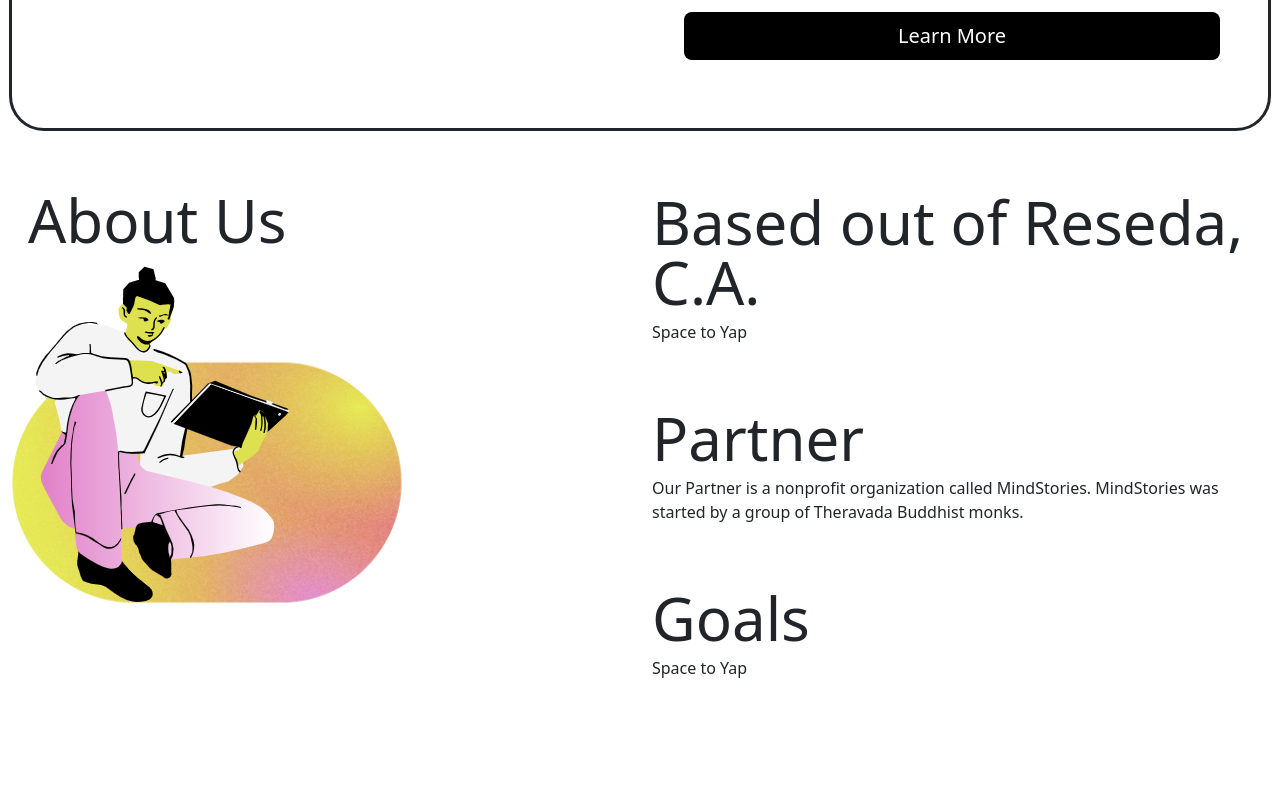
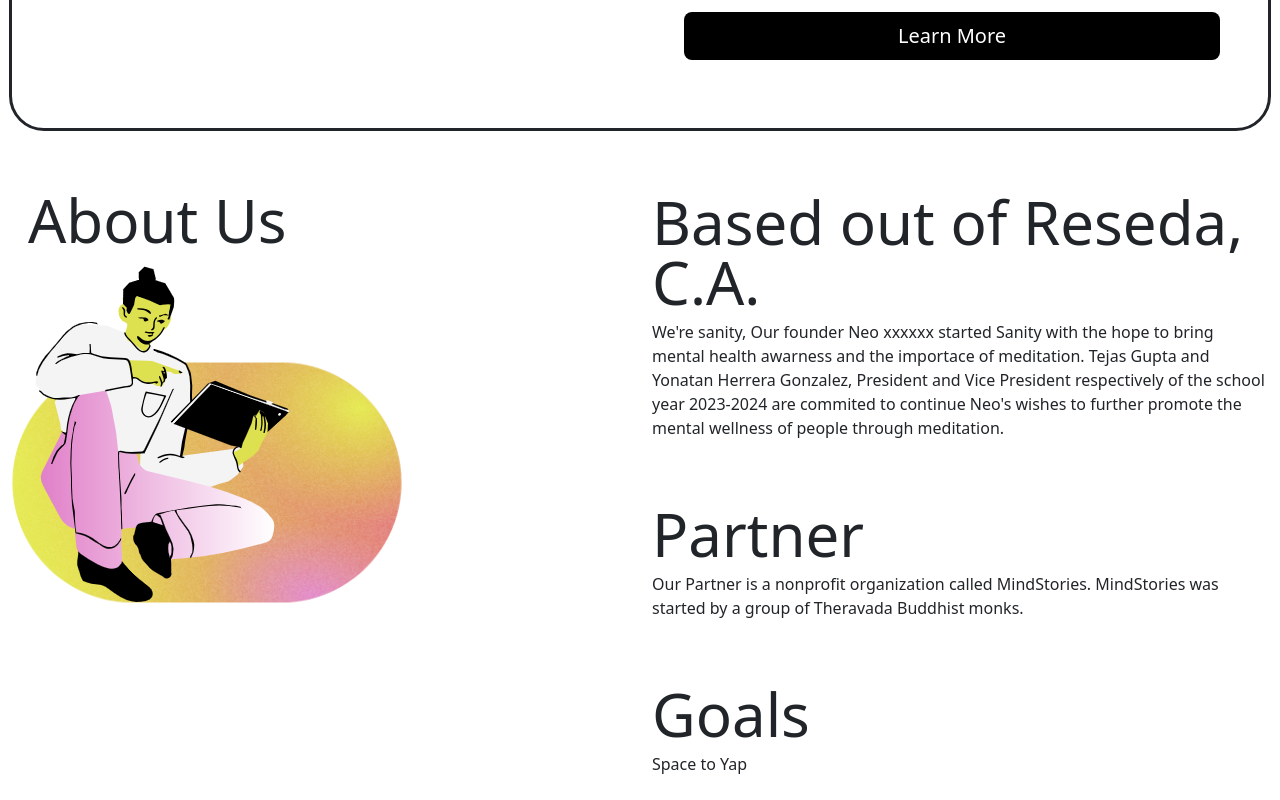
Before and after one commit to yherrera0044/SanityRCHS, a website built with Vite: page index.html in a window 1280 px wide. Shown: the part 1560-2360 px from the top of the page. Built offline with nearby package versions, Linux system fonts and the light colour scheme.

Commit message:
added more details

```diff
--- a/custom.css
+++ b/custom.css
@@ -43,3 +43,6 @@
 #start_today_button {
   width: 65%;
 }
+#about_us {
+  overflow: auto;
+}
--- a/index.html
+++ b/index.html
@@ -179,7 +179,14 @@
           <p class="font-normal text-6xl mt-5 pt-3">
             Based out of Reseda, C.A.
           </p>
-          <p class="mt-2">Space to Yap</p>
+          <p class="mt-2">
+            We're sanity, Our founder Neo xxxxxx started Sanity with the hope to
+            bring mental health awarness and the importace of meditation. Tejas
+            Gupta and Yonatan Herrera Gonzalez, President and Vice President
+            respectively of the school year 2023-2024 are commited to continue
+            Neo's wishes to further promote the mental wellness of people
+            through meditation.
+          </p>
           <p class="font-normal text-6xl mt-5 pt-3">Partner</p>
 
           <p class="mt-2">
```
